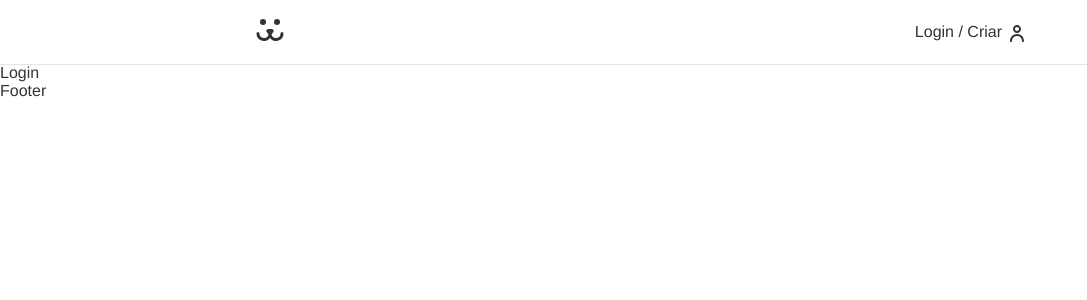
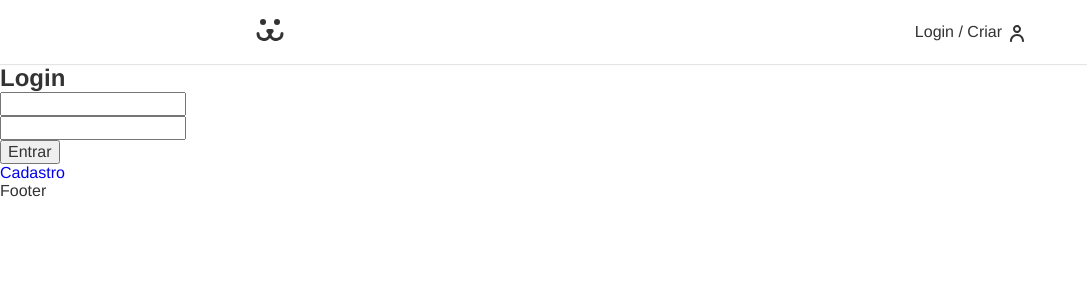
Before and after one commit to hermesonbastos/Dogs-React, a React (Vite) app: page /login in a window 1280 px wide. Shown: the top 300 px of the page, without its empty margins (0-1087 px from the left). Built offline with nearby package versions, Linux system fonts and the light colour scheme.

Commit message:
feat: login routes

```diff
--- a/src/App.jsx
+++ b/src/App.jsx
@@ -13,7 +13,7 @@
         <Header />
         <Routes>
           <Route path="/" element={<Home />} />
-          <Route path="/login" element={<Login />} />
+          <Route path="/login/*" element={<Login />} />
         </Routes>
         <Footer />
       </BrowserRouter>
--- a/src/Components/Login/Login.jsx
+++ b/src/Components/Login/Login.jsx
@@ -1,11 +1,21 @@
-import React from 'react'
+import React from "react";
+import { Route, Routes } from "react-router-dom";
+import LoginForm from "./LoginForm";
+import LoginCreate from "./LoginCreate";
+import LoginPasswordLost from "./LoginPasswordLost";
+import LoginPasswordReset from "./LoginPasswordReset";
 
 const Login = () => {
   return (
     <div>
-      Login
+      <Routes>
+        <Route path="/" element={<LoginForm />} />
+        <Route path="criar" element={<LoginCreate />} />
+        <Route path="perdeu" element={<LoginPasswordLost />} />
+        <Route path="resetar" element={<LoginPasswordReset />} />
+      </Routes>
     </div>
-  )
-}
+  );
+};
 
-export default Login
+export default Login;
--- /dev/null
+++ b/src/Components/Login/LoginCreate.jsx
@@ -0,0 +1,7 @@
+import React from "react";
+
+const LoginCreate = () => {
+  return <div>Create</div>;
+};
+
+export default LoginCreate;
--- /dev/null
+++ b/src/Components/Login/LoginForm.jsx
@@ -0,0 +1,46 @@
+import React from "react";
+import { Link } from "react-router-dom";
+
+const LoginForm = () => {
+  const [username, setUsername] = React.useState("");
+  const [password, setPassword] = React.useState("");
+
+  function handleSubmit(event) {
+    event.preventDefault();
+
+    fetch("https://dogsapi.origamid.dev/json/jwt-auth/v1/token", {
+      headers: {
+        "Content-Type": "application/json",
+      },
+      method: "POST",
+      body: JSON.stringify({ username, password }),
+    }).then(response => {
+      console.log(response);
+      return response.json();
+    }).then(json => {
+      console.log(json);
+    });
+  }
+
+  return (
+    <section>
+      <h1>Login</h1>
+      <form onSubmit={handleSubmit}>
+        <input
+          type="text"
+          value={username}
+          onChange={({ target }) => setUsername(target.value)}
+        />
+        <input
+          type="text"
+          value={password}
+          onChange={({ target }) => setPassword(target.value)}
+        />
+        <button>Entrar</button>
+      </form>
+      <Link to="/login/criar">Cadastro</Link>
+    </section>
+  );
+};
+
+export default LoginForm;
--- /dev/null
+++ b/src/Components/Login/LoginPasswordLost.jsx
@@ -0,0 +1,7 @@
+import React from "react";
+
+const LoginPasswordLost = () => {
+  return <div>Lost</div>;
+};
+
+export default LoginPasswordLost;
--- /dev/null
+++ b/src/Components/Login/LoginPasswordReset.jsx
@@ -0,0 +1,7 @@
+import React from "react";
+
+const LoginPasswordReset = () => {
+  return <div>Reset</div>;
+};
+
+export default LoginPasswordReset;
```
